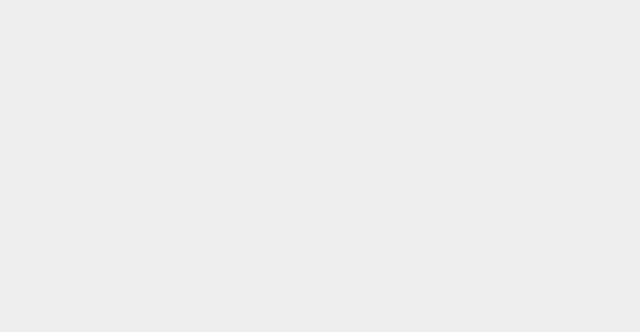
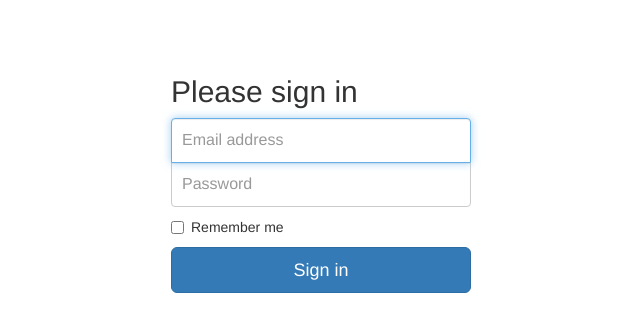
Before and after one commit to Leo22080/JavaWeb, a plain HTML site: page index.html in a window 1280 px wide. Shown: the whole page, without its empty margins (319-959 px from the left). Drawn offline with Linux system fonts and the light colour scheme.

Commit message:
criando tela de login

```diff
--- a/index.html
+++ b/index.html
@@ -5,8 +5,26 @@
 	<meta charset="utf-8">
 	<meta name="viewport" content="width=device-width, initial-scale=1">
 	<link rel="stylesheet" href="assets/css/login.css">
+	<link rel="stylesheet" type="text/css" href="assets/css/bootstrap.min.css">
 </head>
 <body>
+   <div class="container">
 
+      <form class="form-signin">
+        <h2 class="form-signin-heading">Please sign in</h2>
+        <label for="inputEmail" class="sr-only">Email address</label>
+        <input type="email" id="inputEmail" class="form-control" placeholder="Email address" required autofocus>
+        <label for="inputPassword" class="sr-only">Password</label>
+        <input type="password" id="inputPassword" class="form-control" placeholder="Password" required>
+        <div class="checkbox">
+          <label>
+            <input type="checkbox" value="remember-me"> Remember me
+          </label>
+        </div>
+        <button class="btn btn-lg btn-primary btn-block" type="submit">Sign in</button>
+      </form>
+
+    </div>
+    <script scr="assets/js/bootstrap.min.js" type="text/javascript"></script>
 </body>
 </html>
```
